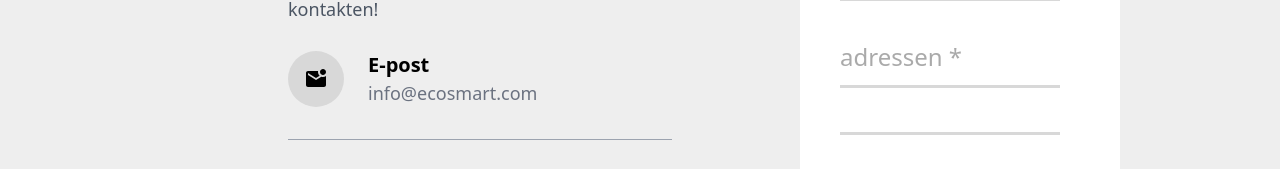
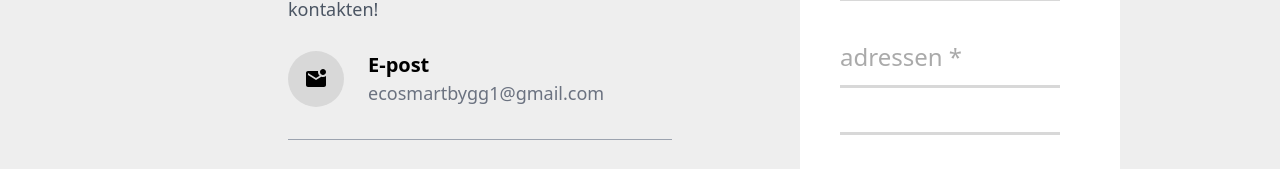
Before and after one commit to EslaM00Alaa/EcoSmart, a React (Vite) app in the folder client/: page /home in a window 1280 px wide. Shown: the part 8421-8590 px from the top of the page. Built offline with nearby package versions, Linux system fonts and the light colour scheme; no server answers.

Commit message:
changeemail

```diff
--- a/client/src/pages/home/contact.jsx
+++ b/client/src/pages/home/contact.jsx
@@ -98,7 +98,7 @@ const Contact = () => {
 
                 <div className='flex flex-col items-start'>
                  <h4 className='text-xl mb-0 font-semibold'>E-post</h4>
-                 <h5 className='text-lg text-gray-500 font-medium'>info@ecosmart.com</h5>
+                 <h5 className='text-lg text-gray-500 font-medium'>ecosmartbygg1@gmail.com</h5>
                 </div>
             </motion.div>
 
```
